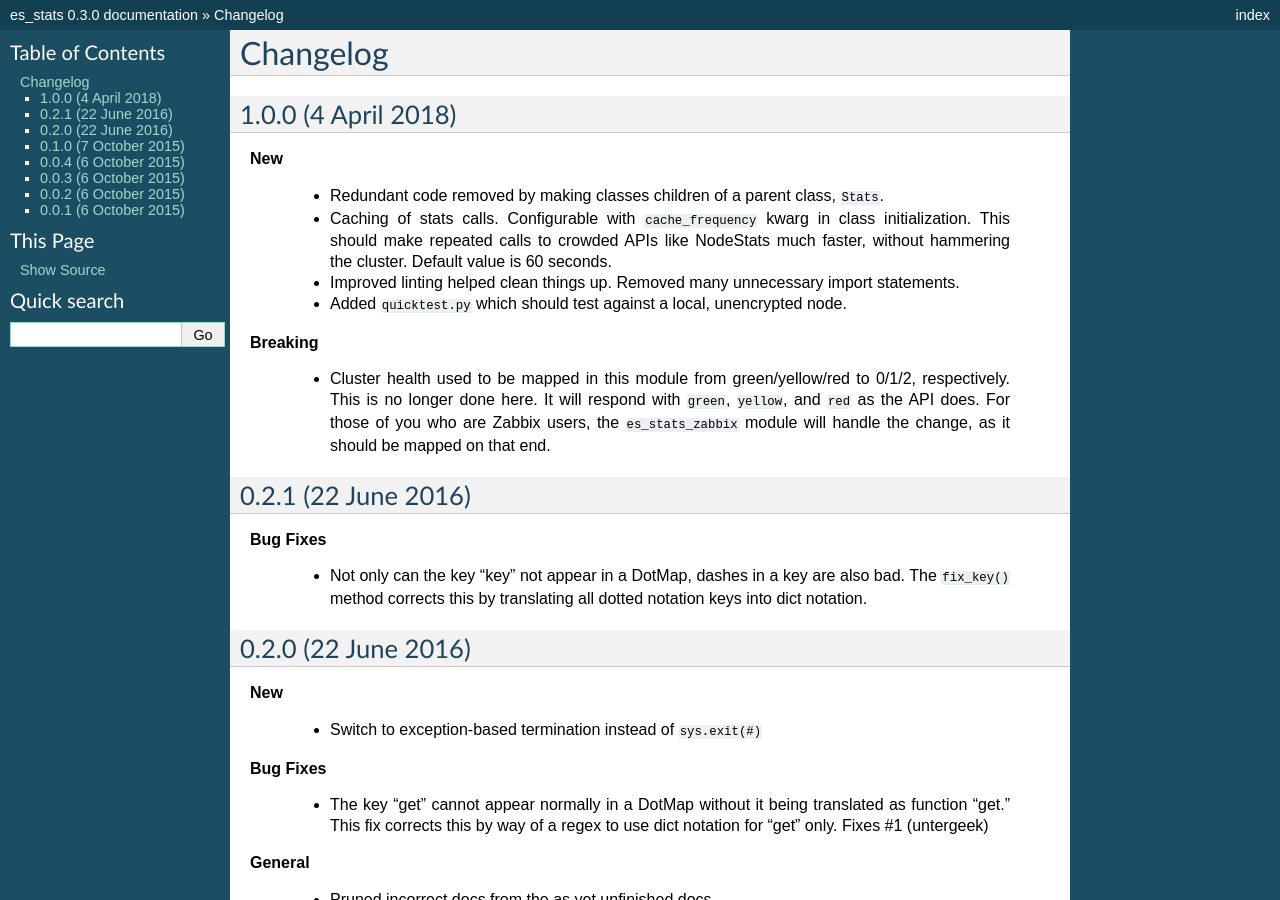
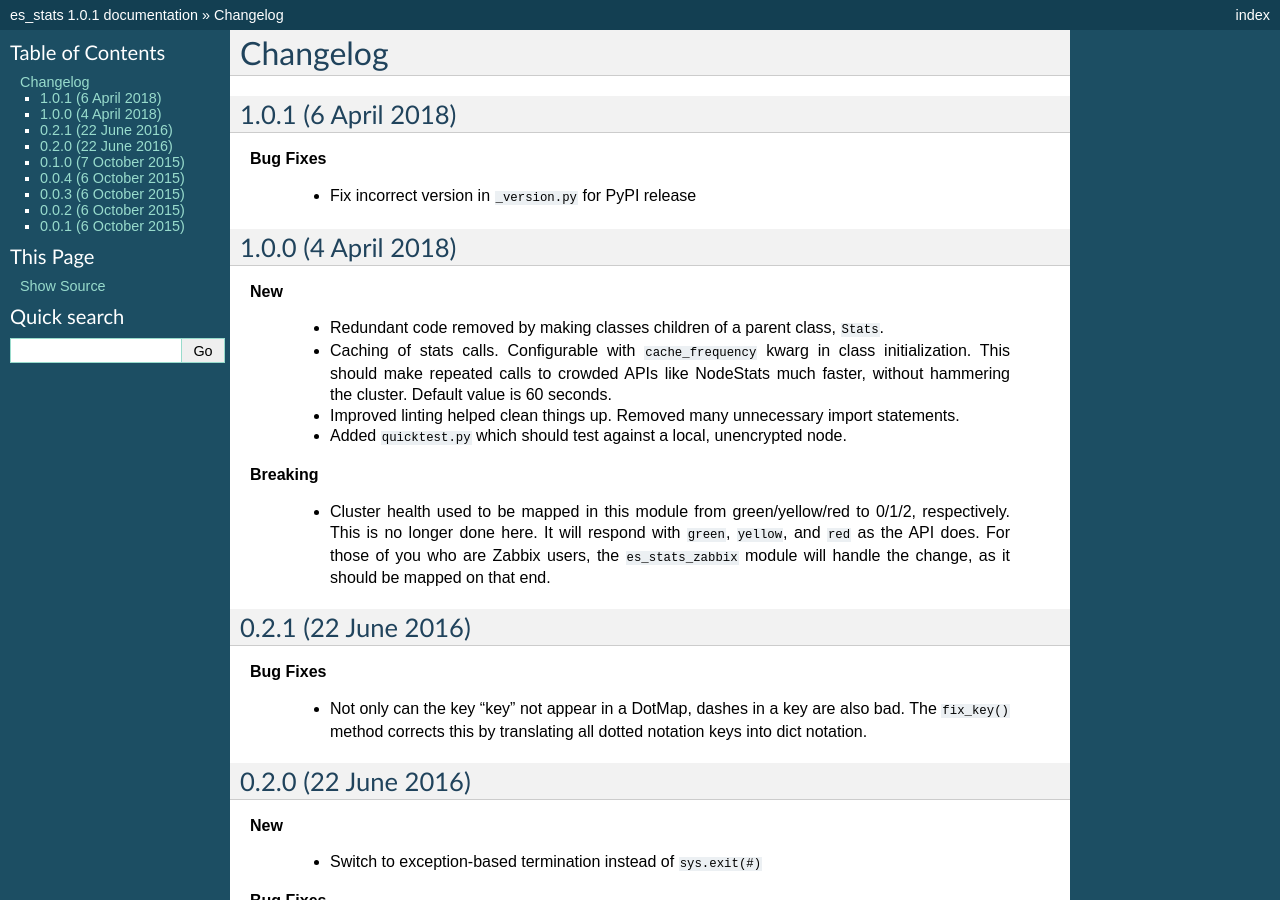
Before and after one commit to untergeek/es_stats, a Sphinx documentation site: the page built from docs/Changelog.rst, in a window 1280 px wide and 900 px high. Built offline with Sphinx 7.4.7, drawn with Linux system fonts in a browser that asks for light colours; some of the changed text lies outside the part shown.

Commit message:
Fix version for PyPI release

```diff
--- a/docs/Changelog.rst
+++ b/docs/Changelog.rst
@@ -2,6 +2,13 @@
 
 Changelog
 =========
+
+1.0.1 (6 April 2018)
+--------------------
+
+**Bug Fixes**
+
+  * Fix incorrect version in ``_version.py`` for PyPI release
 
 1.0.0 (4 April 2018)
 --------------------
--- a/es_stats/_version.py
+++ b/es_stats/_version.py
@@ -1 +1 @@
-__version__ = '0.3.0'
+__version__ = '1.0.1'
```
